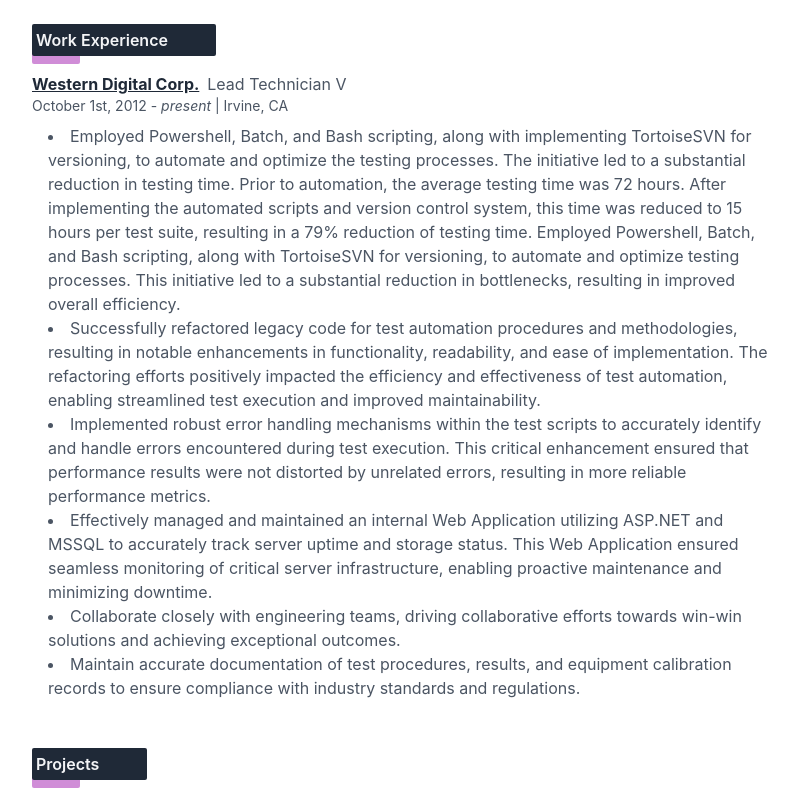
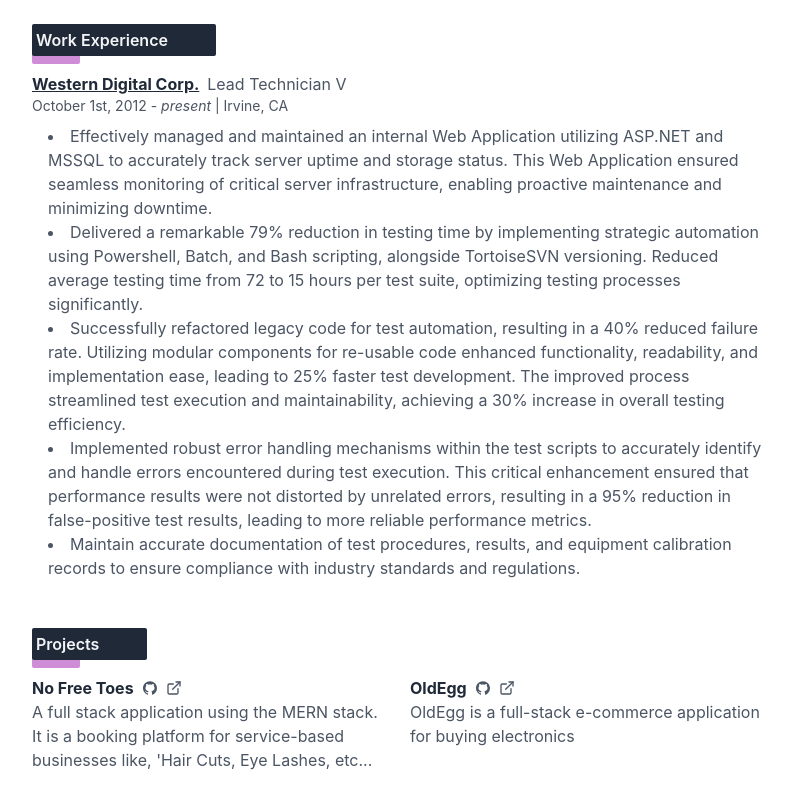
Before and after one commit to brianalegre/Resume, a React (Create React App) app: page / in a window 1280 px wide. Shown: the part 500-1295 px from the top of the page, without its empty margins (424-1222 px from the left). Built offline with nearby package versions, Linux system fonts and the light colour scheme.

Commit message:
Updated work experience

```diff
--- a/src/resumeData.js
+++ b/src/resumeData.js
@@ -62,13 +62,11 @@
                 "isCurrentRole": true,
                 "summary": "Improving user experience and data recall/collection using frontend and backend technoligies.",
                 "highlights": [
-                    "Employed Powershell, Batch, and Bash scripting, along with implementing TortoiseSVN for versioning, to automate and optimize the testing processes. The initiative led to a substantial reduction in testing time. Prior to automation, the average testing time was 72 hours. After implementing the automated scripts and version control system, this time was reduced to 15 hours per test suite, resulting in a 79% reduction of testing time. Employed Powershell, Batch, and Bash scripting, along with TortoiseSVN for versioning, to automate and optimize testing processes. This initiative led to a substantial reduction in bottlenecks, resulting in improved overall efficiency.",
-                    "Successfully refactored legacy code for test automation procedures and methodologies, resulting in notable enhancements in functionality, readability, and ease of implementation. The refactoring efforts positively impacted the efficiency and effectiveness of test automation, enabling streamlined test execution and improved maintainability.",
-                    "Implemented robust error handling mechanisms within the test scripts to accurately identify and handle errors encountered during test execution. This critical enhancement ensured that performance results were not distorted by unrelated errors, resulting in more reliable performance metrics.",
                     "Effectively managed and maintained an internal Web Application utilizing ASP.NET and MSSQL to accurately track server uptime and storage status. This Web Application ensured seamless monitoring of critical server infrastructure, enabling proactive maintenance and minimizing downtime.",
-                    "Collaborate closely with engineering teams, driving collaborative efforts towards win-win solutions and achieving exceptional outcomes.",
+                    "Delivered a remarkable 79% reduction in testing time by implementing strategic automation using Powershell, Batch, and Bash scripting, alongside TortoiseSVN versioning. Reduced average testing time from 72 to 15 hours per test suite, optimizing testing processes significantly.",
+                    "Successfully refactored legacy code for test automation, resulting in a 40% reduced failure rate. Utilizing modular components for re-usable code enhanced functionality, readability, and implementation ease, leading to 25% faster test development. The improved process streamlined test execution and maintainability, achieving a 30% increase in overall testing efficiency.",
+                    "Implemented robust error handling mechanisms within the test scripts to accurately identify and handle errors encountered during test execution. This critical enhancement ensured that performance results were not distorted by unrelated errors, resulting in a 95% reduction in false-positive test results, leading to more reliable performance metrics.",
                     "Maintain accurate documentation of test procedures, results, and equipment calibration records to ensure compliance with industry standards and regulations."
-
                 ],
                 "startDate": "October 1st, 2012",
                 "start": {
```
